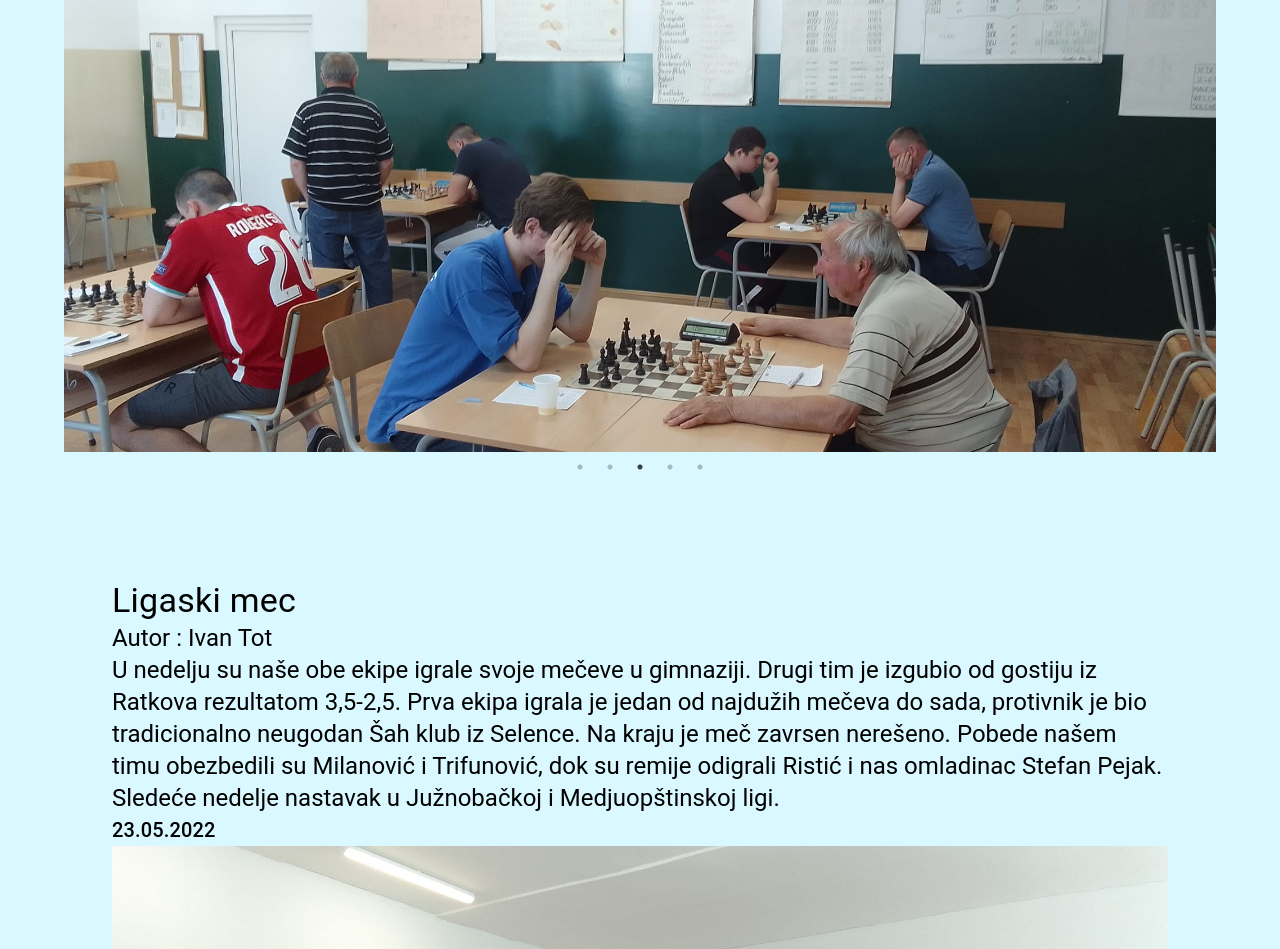
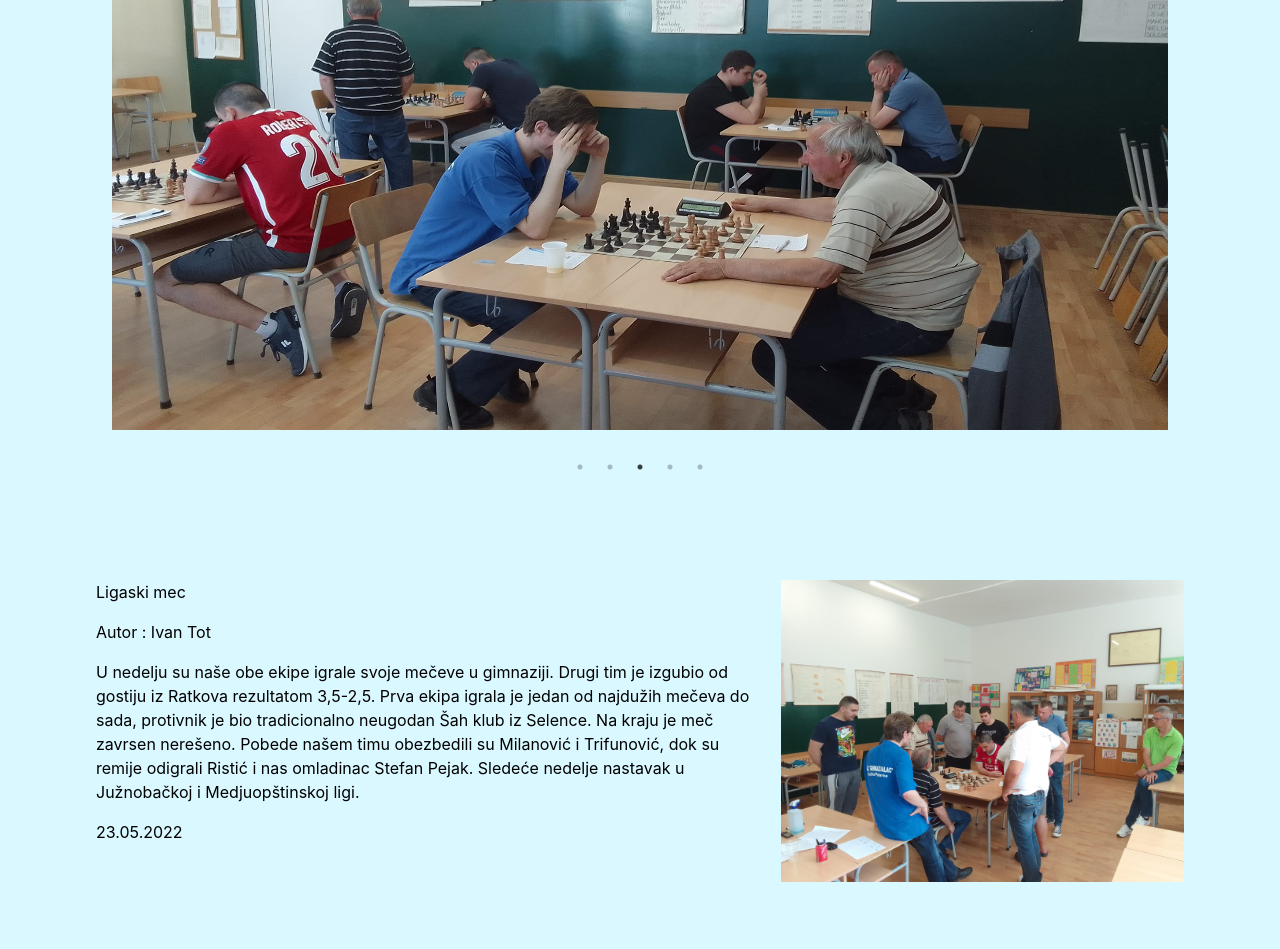
Before and after one commit to milanm98/chess-club-website, a Next.js app: page / in a window 1280 px wide. Shown: the part 254-1203 px from the top of the page. Built offline with nearby package versions, Linux system fonts and the light colour scheme.

Commit message:
Remove mui from landing page

```diff
--- a/components/landing-page-carousel/index.tsx
+++ b/components/landing-page-carousel.tsx
@@ -1,31 +1,30 @@
 import 'slick-carousel/slick/slick.css'
 import 'slick-carousel/slick/slick-theme.css'
 import Slider from 'react-slick'
-import SliderImages from '../../public/database/landing-page-images/sliderImages.json'
-import settings from './sliderSettings'
-import { Container } from '@mui/material'
+import SliderImages from '../public/database/landing-page-images/sliderImages.json'
+import settings from '../settings/sliderSettings'
 
 const LandingPageCarousel = () => {
   return (
-    <Container disableGutters maxWidth="lg">
+    <div className="m-0 md:mx-24">
       <Slider {...settings}>
         {SliderImages.map((image) => {
           return (
-            <Container
+            <div
               key={`container-key-${image.key}`}
-              className="min-h-[200px] lg:h-[700px] p-0 md:p-2"
+              className="min-h-[250px] lg:h-[700px] p-0 md:p-4"
             >
               <img
-                className="aspect-auto"
+                className="w-full h-full"
                 src={image.src}
                 key={image.key}
                 alt="slika"
               />
-            </Container>
+            </div>
           )
         })}
       </Slider>
-    </Container>
+    </div>
   )
 }
 
--- a/components/landing-page-posts/index.tsx
+++ /dev/null
@@ -1,3 +0,0 @@
-export default function LandingPagePosts() {
-  return <h1>Posts</h1>
-}
--- a/components/layout/index.tsx
+++ b/components/layout.tsx
@@ -1,5 +1,5 @@
-import Footer from '../footer'
-import Navbar from '../navbar'
+import Footer from './footer'
+import Navbar from './navbar'
 
 // eslint-disable-next-line @typescript-eslint/no-explicit-any
 const Layout = ({ children }: any) => {
--- /dev/null
+++ b/components/posts.tsx
@@ -0,0 +1,30 @@
+import posts from '../public/database/landing-page-posts/posts.json'
+
+export default function Posts() {
+  return (
+    <div className="m-0 md:mx-24">
+      {posts.map((value) => {
+        return (
+          <div
+            key={`posts-wrapper-${value.key}`}
+            className="flex flex-col md:flex-row my-32 gap-4"
+          >
+            <div className="mx-12 md:mx-0">
+              <p key={`title-${value.key}`}>{value.title}</p>
+              <p className="my-4" key={`author-${value.key}`}>
+                Autor : {value.author}
+              </p>
+              <p key={`description-${value.key}`}>{value.description}</p>
+              <p className="my-4" key={`date-${value.key}`}>
+                {value.date}
+              </p>
+            </div>
+            <div>
+              <img src={value.src} alt={`posts-img-${value.key}`} />
+            </div>
+          </div>
+        )
+      })}
+    </div>
+  )
+}
--- a/components/posts/index.tsx
+++ /dev/null
@@ -1,44 +0,0 @@
-import { Typography } from '@mui/material'
-import { Container } from '@mui/system'
-import posts from '../../public/database/landing-page-posts/posts.json'
-
-export default function Posts() {
-  return (
-    <Container>
-      {posts.map((value) => {
-        return (
-          <Container
-            key={`posts-wrapper-${value.key}`}
-            className="flex flex-col md:flex-row my-32"
-          >
-            <Container>
-              <Typography key={`title-${value.key}`} variant="h4">
-                {value.title}
-              </Typography>
-              <Typography
-                className="my-4"
-                key={`author-${value.key}`}
-                variant="h5"
-              >
-                Autor : {value.author}
-              </Typography>
-              <Typography key={`description-${value.key}`} variant="h5">
-                {value.description}
-              </Typography>
-              <Typography
-                className="my-4"
-                key={`date-${value.key}`}
-                variant="h6"
-              >
-                {value.date}
-              </Typography>
-            </Container>
-            <Container>
-              <img src={value.src} alt={`posts-img-${value.key}`} />
-            </Container>
-          </Container>
-        )
-      })}
-    </Container>
-  )
-}
```
Also changed, not shown: components/footer.tsx (renamed from components/footer/index.tsx), components/navbar.tsx (renamed from components/navbar/index.tsx), settings/sliderSettings.js (renamed from components/landing-page-carousel/sliderSettings.js).
